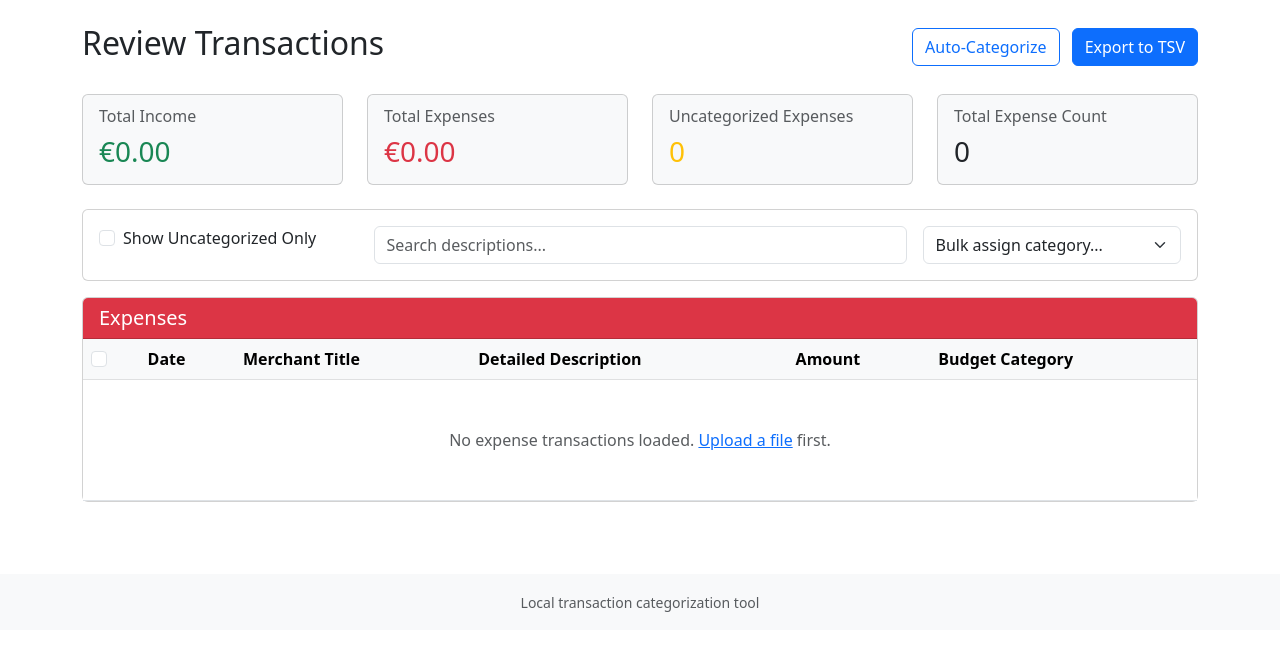
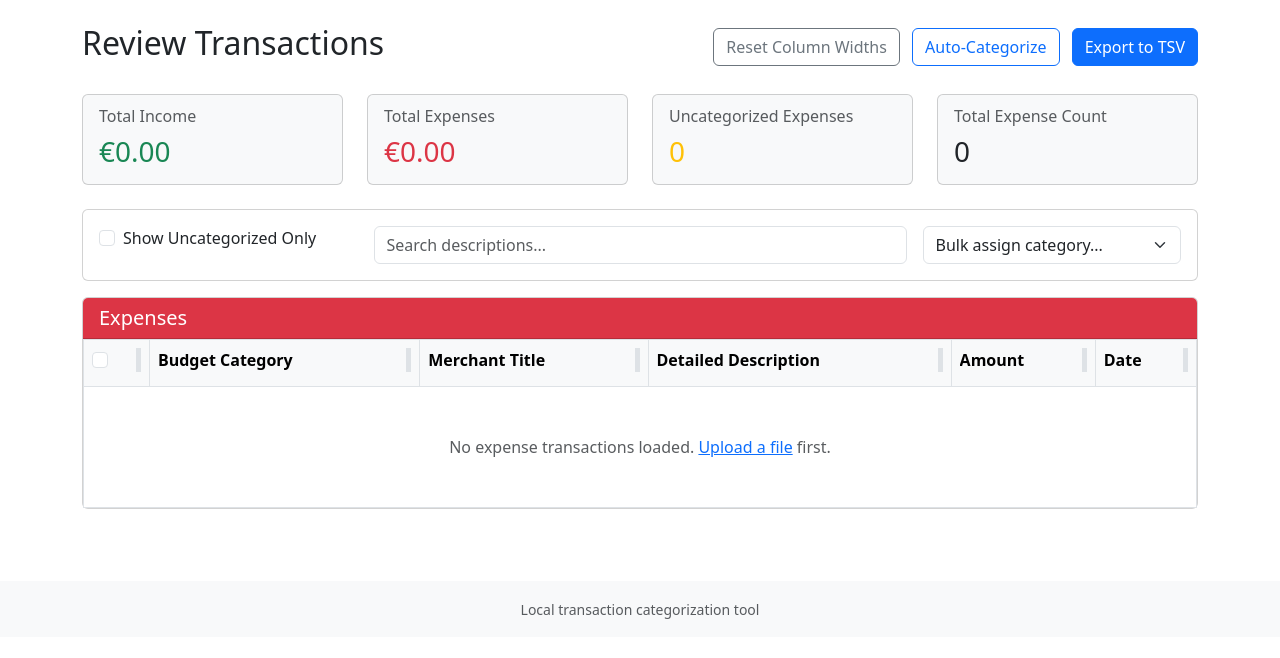
Before and after one commit to f3rnand0/finscope, a Flask app: page /review in a window 1280 px wide. Shown: the part 56-714 px from the top of the page. Run offline with Flask 3, Linux system fonts and the light colour scheme; parts of the project's set-up code (start-up, migrations or seed data) failed here and were passed over; some libraries are stand-ins or nearby versions.

Commit message:
Make columns resizable. Change order of columns. Add scroll to tables

```diff
--- a/app.py
+++ b/app.py
@@ -352,4 +352,4 @@ def api_export_summary():
 
 
 if __name__ == '__main__':
-    app.run(host='127.0.0.1', port=5000, debug=True)
+    app.run(host='127.0.0.1', port=5500, debug=True)
--- a/templates/review.html
+++ b/templates/review.html
@@ -3,11 +3,71 @@
 {% block title %}Review - Transaction Categorizer{% endblock %}
 
 {% block content %}
+<style>
+    .scrollable-table-wrapper {
+        max-height: 70vh;
+        overflow-y: auto;
+        overflow-x: auto;
+    }
+    .scrollable-table-wrapper thead {
+        position: sticky;
+        top: 0;
+        z-index: 2;
+    }
+    .scrollable-table-wrapper thead th {
+        background-color: #f8f9fa;
+    }
+    .scrollable-table-wrapper table {
+        white-space: nowrap;
+    }
+    .scrollable-table-wrapper td,
+    .scrollable-table-wrapper th {
+        vertical-align: middle;
+    }
+    .budget-category-col {
+        min-width: 10.5em;
+    }
+    .th-content {
+        position: relative;
+        display: inline-block;
+        width: 100%;
+        overflow: hidden;
+        text-overflow: ellipsis;
+        padding-right: 8px;
+    }
+    .resize-handle {
+        position: absolute;
+        right: 0;
+        top: 0;
+        bottom: 0;
+        width: 5px;
+        cursor: col-resize;
+        background: #dee2e6;
+        z-index: 10;
+    }
+    table {
+        border: 1px solid #dee2e6;
+    }
+    table td, table th {
+        border: 1px solid #dee2e6;
+    }
+    .scrollable-table-wrapper td,
+    .scrollable-table-wrapper th {
+        overflow: hidden;
+        text-overflow: ellipsis;
+    }
+    .resizing {
+        user-select: none;
+    }
+</style>
 <div class="row mb-4">
     <div class="col-md-12">
         <div class="d-flex justify-content-between align-items-center">
             <h2>Review Transactions</h2>
             <div>
+                <button class="btn btn-outline-secondary me-2" id="resetWidthsBtn">
+                    Reset Column Widths
+                </button>
                 <button class="btn btn-outline-primary me-2" id="autoCategorizeBtn">
                     Auto-Categorize
                 </button>
@@ -60,14 +120,14 @@
         <h5 class="mb-0">Income</h5>
     </div>
     <div class="card-body p-0">
-        <div class="table-responsive">
+        <div class="scrollable-table-wrapper">
             <table class="table table-hover mb-0">
                 <thead class="table-light">
                     <tr>
-                        <th>Date</th>
-                        <th>Merchant Title</th>
-                        <th>Detailed Description</th>
-                        <th>Amount</th>
+                        <th><div class="th-content" data-default-width="">Date<div class="resize-handle"></div></div></th>
+                        <th><div class="th-content" data-default-width="">Merchant Title<div class="resize-handle"></div></div></th>
+                        <th><div class="th-content" data-default-width="">Detailed Description<div class="resize-handle"></div></div></th>
+                        <th><div class="th-content" data-default-width="">Amount<div class="resize-handle"></div></div></th>
                     </tr>
                 </thead>
                 <tbody>
@@ -123,18 +183,16 @@
         <h5 class="mb-0">Expenses</h5>
     </div>
     <div class="card-body p-0">
-        <div class="table-responsive">
+        <div class="scrollable-table-wrapper">
             <table class="table table-hover mb-0">
                 <thead class="table-light">
                     <tr>
-                        <th>
-                            <input type="checkbox" class="form-check-input" id="selectAll">
-                        </th>
-                        <th>Date</th>
-                        <th>Merchant Title</th>
-                        <th>Detailed Description</th>
-                        <th>Amount</th>
-                        <th>Budget Category</th>
+                        <th><div class="th-content" data-default-width=""><input type="checkbox" class="form-check-input" id="selectAll"><div class="resize-handle"></div></div></th>
+                        <th class="budget-category-col"><div class="th-content" data-default-width="10.5em">Budget Category<div class="resize-handle"></div></div></th>
+                        <th><div class="th-content" data-default-width="">Merchant Title<div class="resize-handle"></div></div></th>
+                        <th><div class="th-content" data-default-width="">Detailed Description<div class="resize-handle"></div></div></th>
+                        <th><div class="th-content" data-default-width="">Amount<div class="resize-handle"></div></div></th>
+                        <th><div class="th-content" data-default-width="">Date<div class="resize-handle"></div></div></th>
                     </tr>
                 </thead>
                 <tbody id="transactionsTable">
@@ -144,13 +202,7 @@
                             <td>
                                 <input type="checkbox" class="form-check-input row-checkbox" value="{{ tx.id }}">
                             </td>
-                            <td>{{ tx.date[:10] if tx.date else '' }}</td>
-                            <td>{{ tx.counter_party }}</td>
-                            <td title="{{ tx.description }}">{{ tx.description[:60] }}{% if tx.description|length > 60 %}...{% endif %}</td>
-                            <td class="amount-expense">
-                                €{{ "%.2f"|format((tx.amount|float)|abs) }}
-                            </td>
-                            <td>
+                            <td class="budget-category-col">
                                 <select class="form-select form-select-sm category-select" data-id="{{ tx.id }}">
                                     <option value="">Uncategorized</option>
                                     {% for category in categories %}
@@ -160,6 +212,12 @@
                                     {% endfor %}
                                 </select>
                             </td>
+                            <td>{{ tx.counter_party }}</td>
+                            <td title="{{ tx.description }}">{{ tx.description[:60] }}{% if tx.description|length > 60 %}...{% endif %}</td>
+                            <td class="amount-expense">
+                                €{{ "%.2f"|format((tx.amount|float)|abs) }}
+                            </td>
+                            <td>{{ tx.date[:10] if tx.date else '' }}</td>
                         </tr>
                         {% endfor %}
                     {% else %}
@@ -340,6 +398,82 @@ document.addEventListener('DOMContentLoaded', function() {
         const toast = new bootstrap.Toast(document.getElementById('statusToast'));
         toast.show();
     }
+
+    // Resizable columns
+    function setColumnWidth(table, colIndex, width) {
+        const rows = table.querySelectorAll('tr');
+        rows.forEach(function(row) {
+            const cell = row.cells[colIndex];
+            if (cell) {
+                if (width) {
+                    const cssWidth = typeof width === 'number' ? width + 'px' : width;
+                    cell.style.width = cssWidth;
+                    cell.style.minWidth = cssWidth;
+                } else {
+                    cell.style.width = '';
+                    cell.style.minWidth = '';
+                }
+            }
+        });
+    }
+
+    function freezeTableWidths(table) {
+        const headers = table.querySelectorAll('thead th');
+        headers.forEach(function(th, index) {
+            if (!th.style.width) {
+                setColumnWidth(table, index, th.offsetWidth);
+            }
+        });
+    }
+
+    function initResizableTable(table) {
+        const headers = table.querySelectorAll('thead th');
+        headers.forEach(function(th, index) {
+            const handle = th.querySelector('.resize-handle');
+            if (!handle) return;
+
+            let startX, startWidth;
+
+            handle.addEventListener('mousedown', function(e) {
+                e.preventDefault();
+                freezeTableWidths(table);
+                startX = e.pageX;
+                startWidth = th.offsetWidth;
+                document.body.classList.add('resizing');
+
+                function onMouseMove(e) {
+                    const newWidth = startWidth + (e.pageX - startX);
+                    if (newWidth > 30) {
+                        setColumnWidth(table, index, newWidth);
+                    }
+                }
+
+                function onMouseUp() {
+                    document.removeEventListener('mousemove', onMouseMove);
+                    document.removeEventListener('mouseup', onMouseUp);
+                    document.body.classList.remove('resizing');
+                }
+
+                document.addEventListener('mousemove', onMouseMove);
+                document.addEventListener('mouseup', onMouseUp);
+            });
+        });
+    }
+
+    document.querySelectorAll('.scrollable-table-wrapper table').forEach(initResizableTable);
+
+    // Reset column widths
+    document.getElementById('resetWidthsBtn').addEventListener('click', function() {
+        document.querySelectorAll('.scrollable-table-wrapper table').forEach(function(table) {
+            const headers = table.querySelectorAll('thead th');
+            headers.forEach(function(th, index) {
+                const content = th.querySelector('.th-content');
+                const defaultWidth = content ? content.dataset.defaultWidth : '';
+                setColumnWidth(table, index, defaultWidth || '');
+            });
+        });
+        showToast('Column widths reset');
+    });
 });
 </script>
 {% endblock %}
```
Also changed, not shown: AGENTS.md (+1 -1 lines), ARCHITECTURE.md (+1 -1 lines), config/categorization_rules.json (+26 -1 lines), src/parser.py (+58 -13 lines), README.md.
